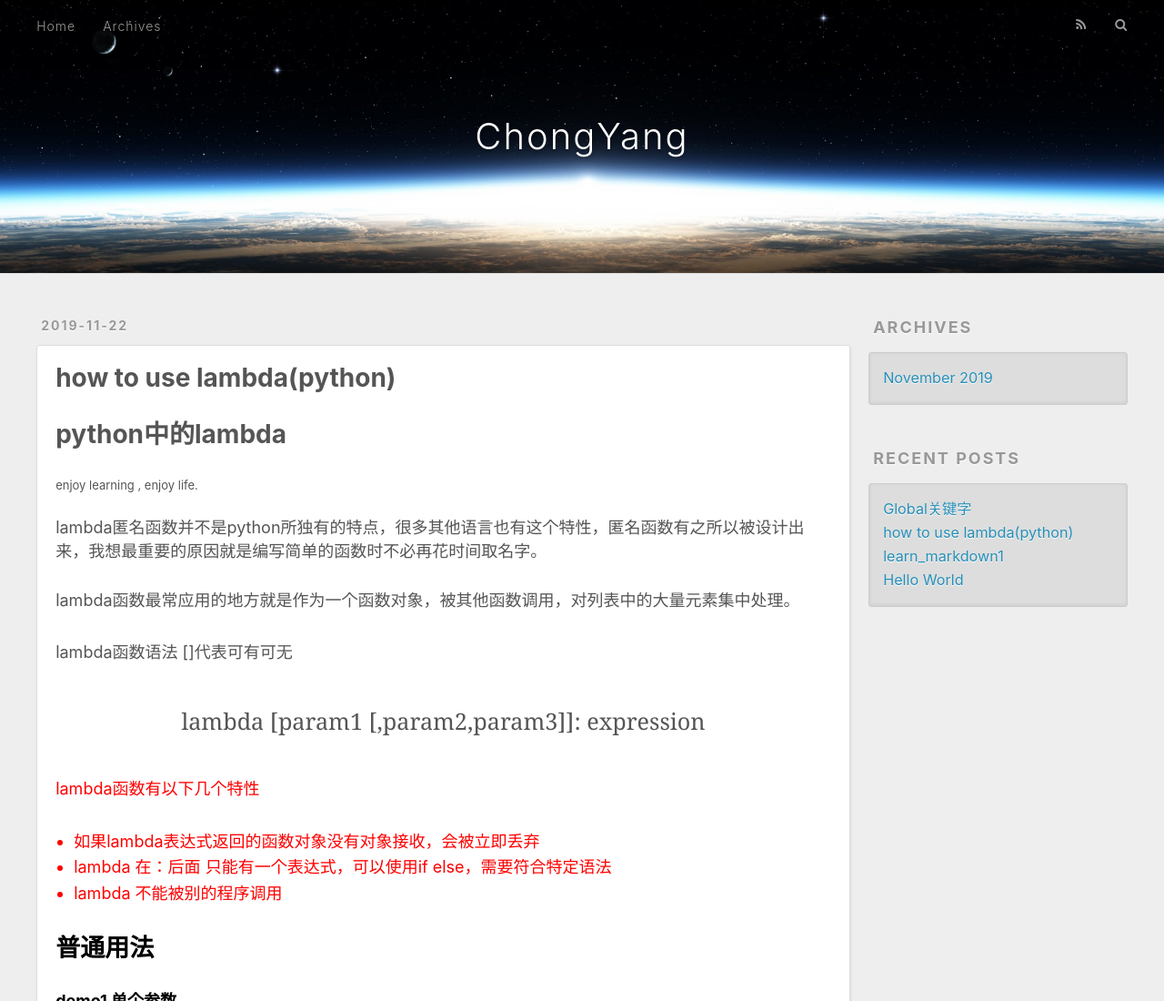
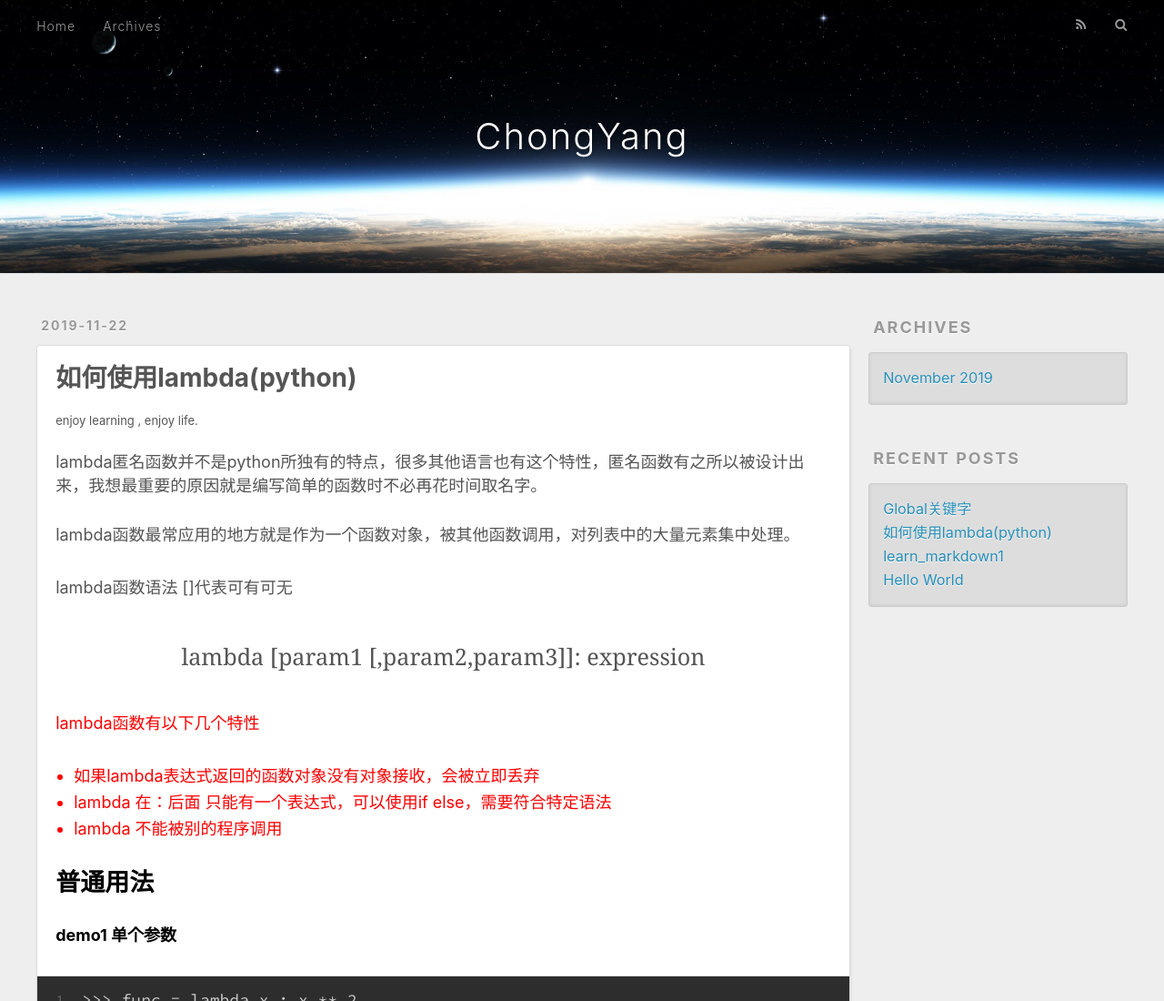
Before and after one commit to Nfreshbird/Nfreshbird.github.io, a plain HTML site: page 2019/11/22/2019.11.22 学习lambda语法/index.html in a window 1280 px wide. Shown: the top 1100 px of the page at 91% size. Drawn offline with nearby package versions, Linux system fonts and the light colour scheme.

Commit message:
Site updated: 2019-11-29 16:07:32

```diff
--- a/2019/11/22/2019.11.22 学习lambda语法/index.html
+++ b/2019/11/22/2019.11.22 学习lambda语法/index.html
@@ -5,16 +5,16 @@
 
 
 
-  <title>how to use lambda(python) | ChongYang</title>
+  <title>如何使用lambda(python) | ChongYang</title>
   <meta name="viewport" content="width=device-width, initial-scale=1, maximum-scale=1">
-  <meta name="description" content="python中的lambda  enjoy learning , enjoy life.   lambda匿名函数并不是python所独有的特点，很多其他语言也有这个特性，匿名函数有之所以被设计出来，我想最重要的原因就是编写简单的函数时不必再花时间取名字。  lambda函数最常应用的地方就是作为一个函数对象，被其他函数调用，对列表中的大量元素集中处理。 lambda函数语法 []代表可有可无">
+  <meta name="description" content="enjoy learning , enjoy life.   lambda匿名函数并不是python所独有的特点，很多其他语言也有这个特性，匿名函数有之所以被设计出来，我想最重要的原因就是编写简单的函数时不必再花时间取名字。  lambda函数最常应用的地方就是作为一个函数对象，被其他函数调用，对列表中的大量元素集中处理。 lambda函数语法 []代表可有可无  lambda [param1">
 <meta property="og:type" content="article">
-<meta property="og:title" content="how to use lambda(python)">
+<meta property="og:title" content="如何使用lambda(python)">
 <meta property="og:url" content="http:&#x2F;&#x2F;yoursite.com&#x2F;2019&#x2F;11&#x2F;22&#x2F;2019.11.22%20%E5%AD%A6%E4%B9%A0lambda%E8%AF%AD%E6%B3%95&#x2F;index.html">
 <meta property="og:site_name" content="ChongYang">
-<meta property="og:description" content="python中的lambda  enjoy learning , enjoy life.   lambda匿名函数并不是python所独有的特点，很多其他语言也有这个特性，匿名函数有之所以被设计出来，我想最重要的原因就是编写简单的函数时不必再花时间取名字。  lambda函数最常应用的地方就是作为一个函数对象，被其他函数调用，对列表中的大量元素集中处理。 lambda函数语法 []代表可有可无">
+<meta property="og:description" content="enjoy learning , enjoy life.   lambda匿名函数并不是python所独有的特点，很多其他语言也有这个特性，匿名函数有之所以被设计出来，我想最重要的原因就是编写简单的函数时不必再花时间取名字。  lambda函数最常应用的地方就是作为一个函数对象，被其他函数调用，对列表中的大量元素集中处理。 lambda函数语法 []代表可有可无  lambda [param1">
 <meta property="og:locale" content="en">
-<meta property="og:updated_time" content="2019-11-22T10:32:18.765Z">
+<meta property="og:updated_time" content="2019-11-29T08:07:13.235Z">
 <meta name="twitter:card" content="summary">
 
     <link rel="alternate" href="/atom.xml" title="ChongYang" type="application/atom+xml">
@@ -76,7 +76,7 @@
 
 
     <h1 class="article-title" itemprop="name">
-      how to use lambda(python)
+      如何使用lambda(python)
     </h1>
 
 
@@ -84,7 +84,7 @@
 
     <div class="article-entry" itemprop="articleBody">
 
-        <h1 id="python中的lambda"><a href="#python中的lambda" class="headerlink" title="python中的lambda"></a>python中的lambda</h1><font size=2 >
+        <font size=2 >
 
 <p>enjoy learning , enjoy life. </p>
 <font size=4>
@@ -197,7 +197,7 @@ lambda匿名函数并不是python所独有的特点，很多其他语言也有
           </li>
 
           <li>
-            <a href="/2019/11/22/2019.11.22%20%E5%AD%A6%E4%B9%A0lambda%E8%AF%AD%E6%B3%95/">how to use lambda(python)</a>
+            <a href="/2019/11/22/2019.11.22%20%E5%AD%A6%E4%B9%A0lambda%E8%AF%AD%E6%B3%95/">如何使用lambda(python)</a>
           </li>
 
           <li>
```
Also changed, not shown: 2019/11/06/hello-world/index.html (+1 -1 lines), 2019/11/09/2019.11.9 初学markdown语法/index.html (+2 -2 lines), 2019/11/29/2019.11.29 Global关键字/index.html (+2 -2 lines), archives/2019/11/index.html (+2 -2 lines), archives/2019/index.html (+2 -2 lines), archives/index.html (+2 -2 lines), index.html (+3 -3 lines).
